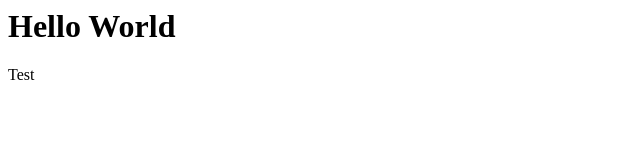
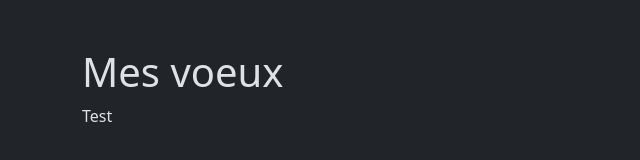
Before and after one commit to ThomaZilliox/laplaca, a plain HTML site: page index.html in a window 1280 px wide. Shown: the whole page, without its empty margins (0-640 px from the left). Drawn offline with nearby package versions, Linux system fonts and the light colour scheme.

Commit message:
Update index.html

```diff
--- a/index.html
+++ b/index.html
@@ -1,2 +1,32 @@
-<h1> Hello World</h1>
-<p> Test </p>
+<!DOCTYPE html>
+<html lang="en">
+
+<head>
+    <meta charset="UTF-8">
+    <meta name="viewport" content="width=device-width, initial-scale=1.0">
+    <title>Virginie et Ludo</title>
+    <!-- Bootstrap CSS -->
+    <link href="https://cdn.jsdelivr.net/npm/bootstrap@5.3.2/dist/css/bootstrap.min.css" rel="stylesheet"
+        integrity="sha384-T3c6CoIi6uLrA9TneNEoa7RxnatzjcDSCmG1MXxSR1GAsXEV/Dwwykc2MPK8M2HN" crossorigin="anonymous">
+    <!-- Bootstrap Font Icon CSS -->
+    <link rel="stylesheet" href="https://cdn.jsdelivr.net/npm/bootstrap-icons@1.11.0/font/bootstrap-icons.css">
+</head>
+
+<body data-bs-theme="dark">
+
+
+    <div class="container">
+
+        <div class="row mt-5">
+            <h1> Mes voeux </h1>
+            <p>
+                Test
+            </p>
+
+        </div>
+    </div>
+
+
+</body>
+
+</html>
```
